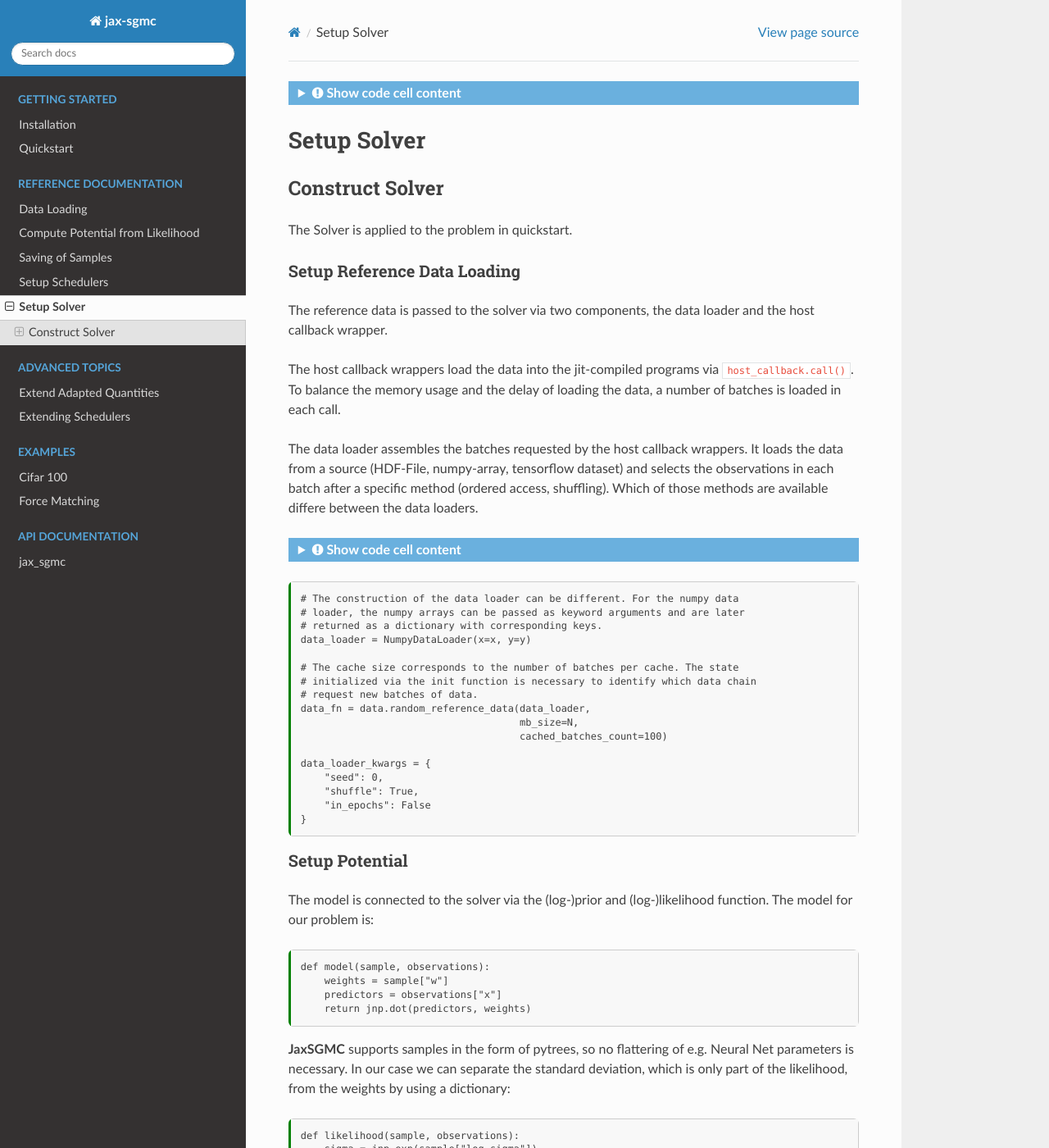
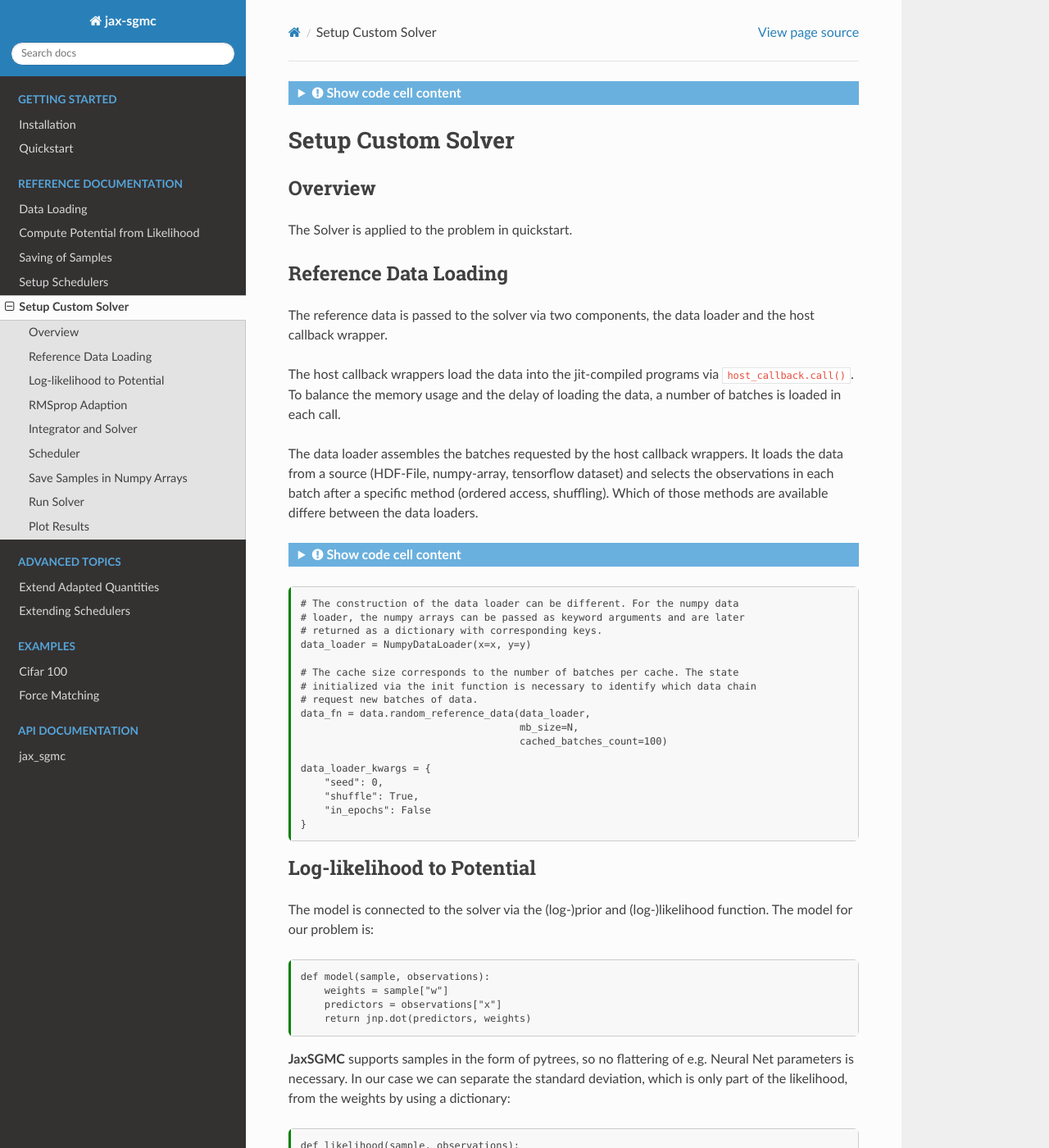
Before and after one commit to tummfm/jax-sgmc, a Sphinx documentation site: the page built from docs/usage/sgld_rms.md, in a window 1280 px wide and 1400 px high. Shown: the whole window at 82% size. Built offline with Sphinx 7.4.7 and the Read the Docs theme 2.0.0, drawn with Linux system fonts in a browser that asks for light colours; some of the changed text lies outside the part shown.

````diff
--- a/docs/usage/sgld_rms.md
+++ b/docs/usage/sgld_rms.md
@@ -44,14 +44,14 @@ from jax_sgmc import data, potential, scheduler, adaption, integrator, solver, i
 from jax_sgmc.data.numpy_loader import NumpyDataLoader
 ```
 
-# Setup Solver
+# Setup Custom Solver
 
-## Construct Solver
+## Overview
 
 The Solver is applied to the problem in quickstart.
 
 
-### Setup Reference Data Loading
+## Reference Data Loading
 
 The reference data is passed to the solver via two components, the data loader
 and the host callback wrapper.
@@ -107,7 +107,7 @@ data_loader_kwargs = {
 }
 ```
 
-### Setup Potential
+## Log-likelihood to Potential
 
 The model is connected to the solver via the (log-)prior and (log-)likelihood
 function. The model for our problem is:
@@ -149,7 +149,7 @@ potential_fn = potential.minibatch_potential(prior=prior,
                                              strategy="vmap")
 ```
 
-### Setup Adaption
+## RMSprop Adaption
 
 - All kwargs must be passed via the integrator init
 
@@ -162,7 +162,7 @@ adaption_kwargs = {
 }
 ```
 
-### Setup Integrator and Solver
+## Integrator and Solver
 
 ```{code-cell}
 langevin_diffusion = integrator.langevin_diffusion(potential_fn=potential_fn,
@@ -180,7 +180,7 @@ init_state = rms_prop_solver[0](init_sample,
                                 batch_kwargs=data_loader_kwargs)
 ```
 
-### Setup Scheduler
+## Scheduler
 
 ```{code-cell}
 step_size_schedule = scheduler.polynomial_step_size_first_last(first=0.05,
@@ -197,14 +197,14 @@ schedule = scheduler.init_scheduler(step_size=step_size_schedule,
                                     thinning=thinning_schedule)
 ```
 
-### Setup Saving
+## Save Samples in Numpy Arrays
 
 ```{code-cell}
 data_collector = io.MemoryCollector()
 save_fn = io.save(data_collector=data_collector)
 ```
 
-### Run Solver
+## Run Solver
 
 ```{code-cell}
 mcmc = solver.mcmc(solver=rms_prop_solver,
@@ -217,6 +217,8 @@ results = mcmc(init_state, iterations=10000)[0]
 
 print(f"Collected {results['sample_count']} samples")
 ```
+
+## Plot Results
 
 ```{code-cell}
 plt.figure()
````
Also changed, not shown: 1 other file.
